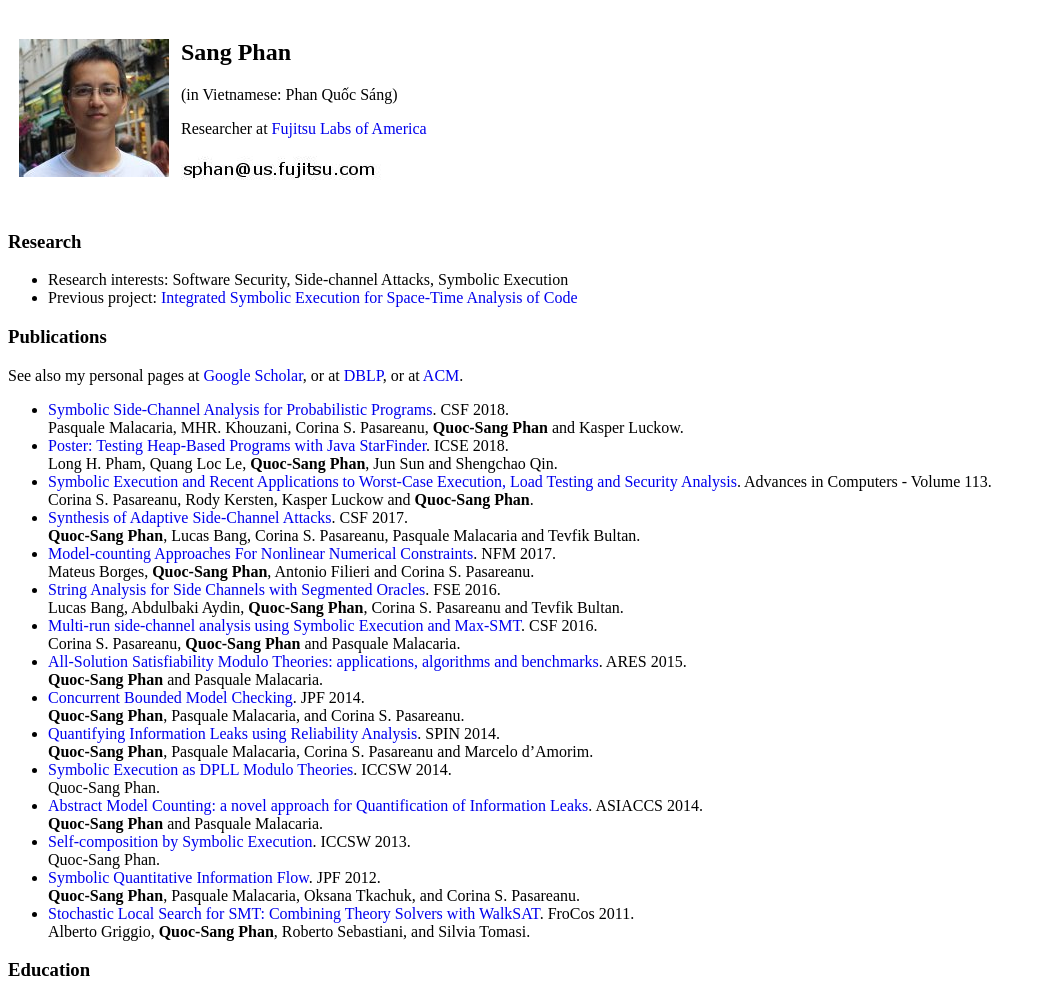
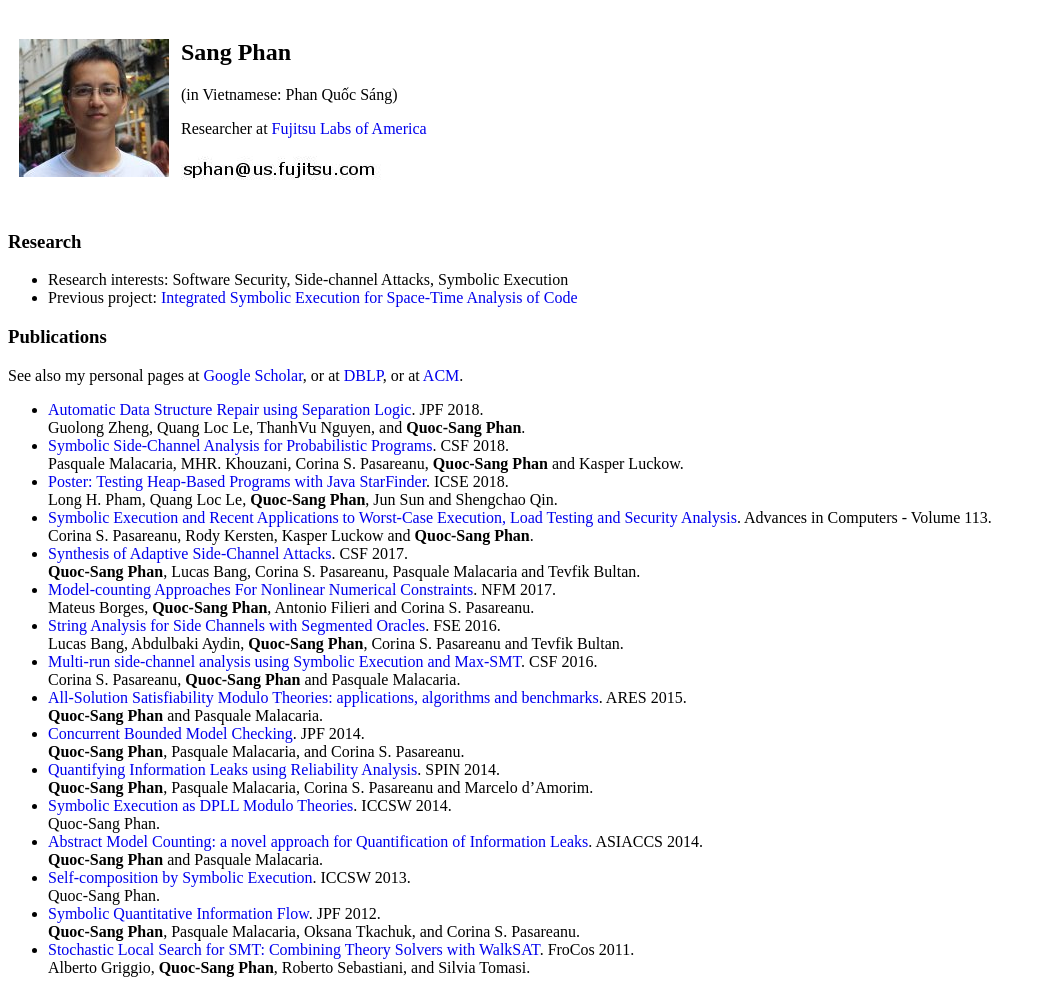
Before and after one commit to qsphan/qsphan.github.io, a plain HTML site: page index.html in a window 1280 px wide. Shown: the top 984 px of the page, without its empty margins (0-1046 px from the left). Drawn offline with Linux system fonts and the light colour scheme.

Commit message:
add jpf paper

```diff
--- a/index.html
+++ b/index.html
@@ -60,6 +60,9 @@
 <h3>Publications</h3>
 See also my personal pages at <a href="http://scholar.google.co.uk/citations?user=4IkvERIAAAAJ&amp;hl=en">Google Scholar</a>, or at <a href="https://dblp.uni-trier.de/pers/hd/p/Phan:Quoc=Sang">DBLP</a>, or at <a href="http://dl.acm.org/author_page.cfm?id=81551144956">ACM</a>.
 <ul>
+  <li><a href="papers/jpf18.pdf">Automatic Data Structure Repair using Separation Logic</a>. JPF 2018.<br/>
+      Guolong Zheng, Quang Loc Le, ThanhVu Nguyen, and <b>Quoc-Sang Phan</b>.
+  </li>
   <li><a href="papers/csf18.pdf">Symbolic Side-Channel Analysis for Probabilistic Programs</a>. CSF 2018.<br/>
       Pasquale Malacaria, MHR. Khouzani, Corina S. Pasareanu, <b>Quoc-Sang Phan</b> and Kasper Luckow.
   </li>
```
Also changed, not shown: 1 other file.
